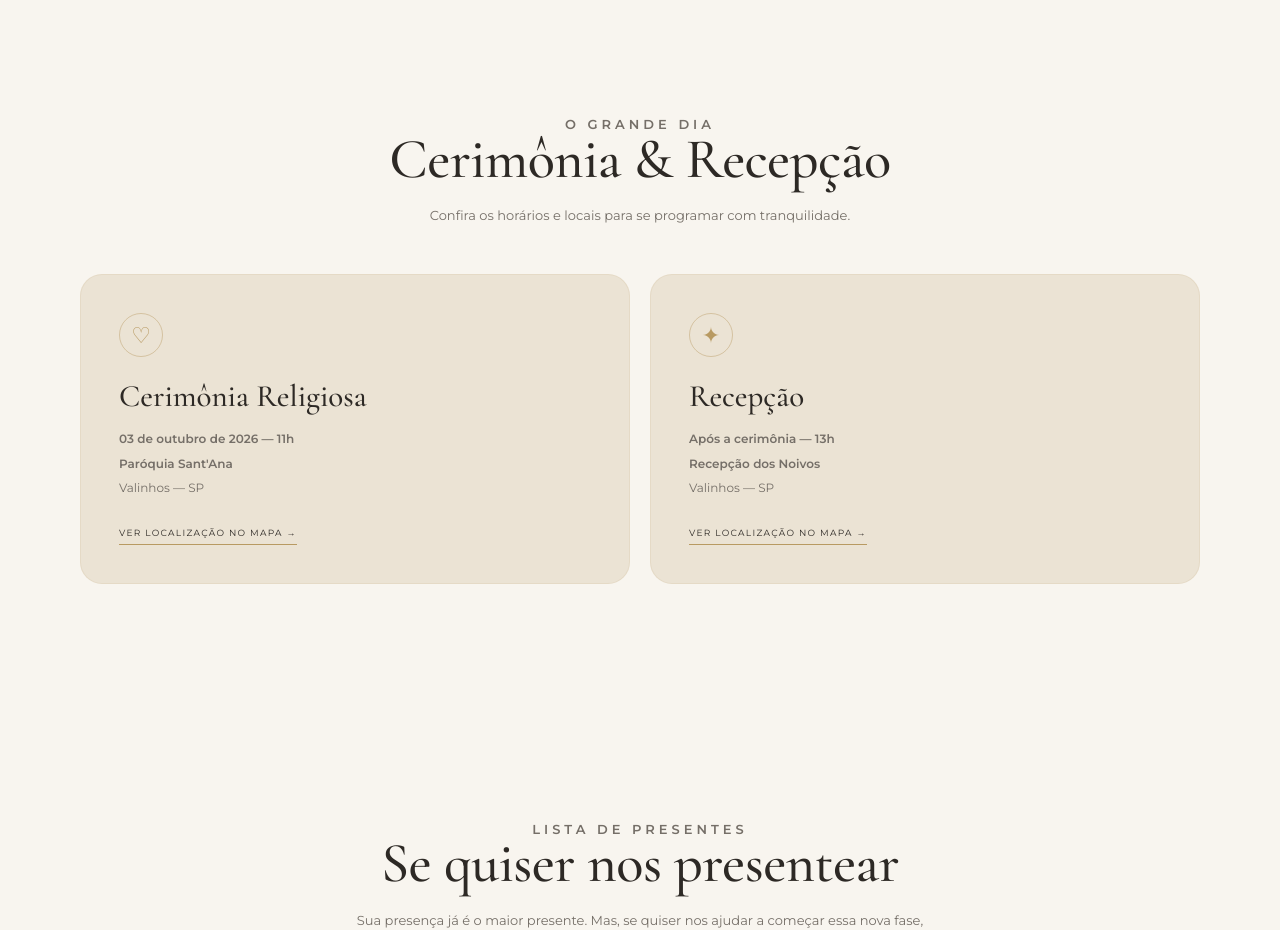
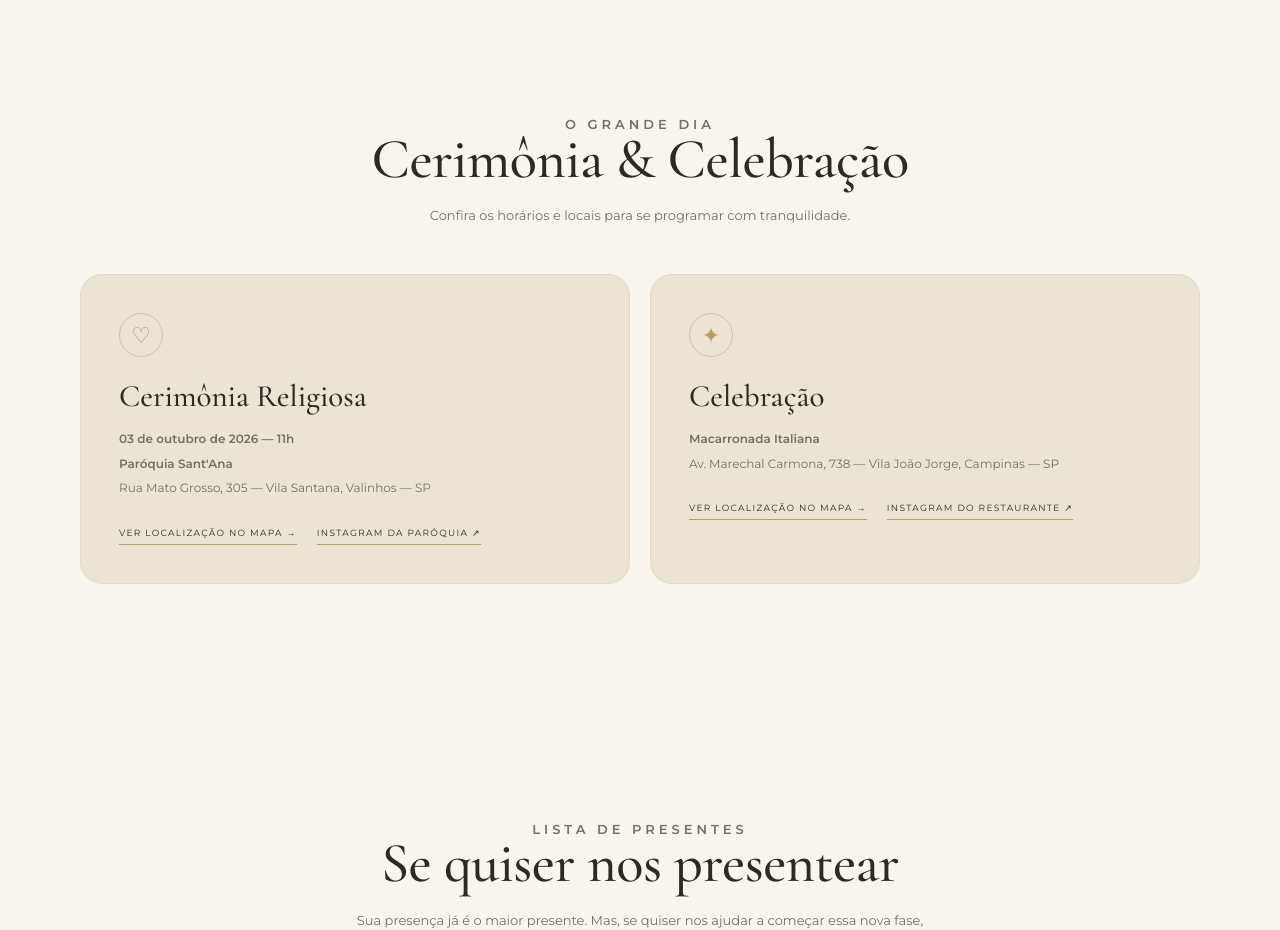
Before and after one commit to tiagostz/wedding, a React (Vite) app in the folder frontend/: page / in a window 1280 px wide. Shown: the part 2480-3410 px from the top of the page. Built offline with nearby package versions, Linux system fonts and the light colour scheme; no server answers.

Commit message:
feat: update ceremony and celebration details

```diff
--- a/frontend/src/components/EventDetails.tsx
+++ b/frontend/src/components/EventDetails.tsx
@@ -5,7 +5,7 @@ export function EventDetails() {
       <div className="section-head">
       <p className="eyebrow">O grande dia</p>
       <h2>
-        Cerimônia &amp; Recepção
+        Cerimônia &amp; Celebração
       </h2>
       <p>Confira os horários e locais para se programar com tranquilidade.</p>
       </div>
@@ -20,37 +20,55 @@ export function EventDetails() {
           </p>
           <p><strong>Paróquia Sant'Ana</strong>
           </p>
-          <p>Valinhos — SP
+          <p>Rua Mato Grosso, 305 — Vila Santana, Valinhos — SP
           </p>
+          <div className="event-links">
             <a
-            href="https://www.google.com/maps/search/?api=1&query=Par%C3%B3quia+Sant%27Ana+Valinhos"
+              href="https://www.google.com/maps/search/?api=1&query=Rua+Mato+Grosso%2C+305%2C+Valinhos%2C+SP"
               target="_blank"
               rel="noopener noreferrer"
               className="map-link"
             >
               Ver localização no mapa →
             </a>
+            <a
+              href="https://www.instagram.com/santanavalinhos/"
+              target="_blank"
+              rel="noopener noreferrer"
+              className="map-link"
+            >
+              Instagram da paróquia ↗
+            </a>
+          </div>
         </article>
 
         <article className="event-card">
           <div className="event-icon">✦</div>
           <h3>
-            Recepção
+            Celebração
           </h3>
-          <p><strong>Após a cerimônia — 13h</strong>
+          <p><strong>Macarronada Italiana</strong>
           </p>
-          <p><strong>Recepção dos Noivos</strong>
+          <p>Av. Marechal Carmona, 738 — Vila João Jorge, Campinas — SP
           </p>
-          <p>Valinhos — SP
-          </p>
+          <div className="event-links">
             <a
-            href="https://www.google.com/maps/search/?api=1&query=Valinhos+SP"
+              href="https://www.google.com/maps/search/?api=1&query=Macarronada+Italiana%2C+Avenida+Marechal+Carmona%2C+738%2C+Campinas%2C+SP"
               target="_blank"
               rel="noopener noreferrer"
               className="map-link"
             >
               Ver localização no mapa →
             </a>
+            <a
+              href="https://www.instagram.com/macarronadaitaliana/"
+              target="_blank"
+              rel="noopener noreferrer"
+              className="map-link"
+            >
+              Instagram do restaurante ↗
+            </a>
+          </div>
         </article>
       </div>
       </div>
--- a/frontend/src/index.css
+++ b/frontend/src/index.css
@@ -367,6 +367,16 @@ a {
   font-size: 9px;
   letter-spacing: 1.3px;
   text-transform: uppercase;
+}
+
+.event-links {
+  display: flex;
+  flex-wrap: wrap;
+  gap: 12px 20px;
+}
+
+.event-links .map-link {
+  margin-top: 22px;
 }
 
 .gallery-grid {
```
Lines whose indentation alone changed are shown as unchanged.
